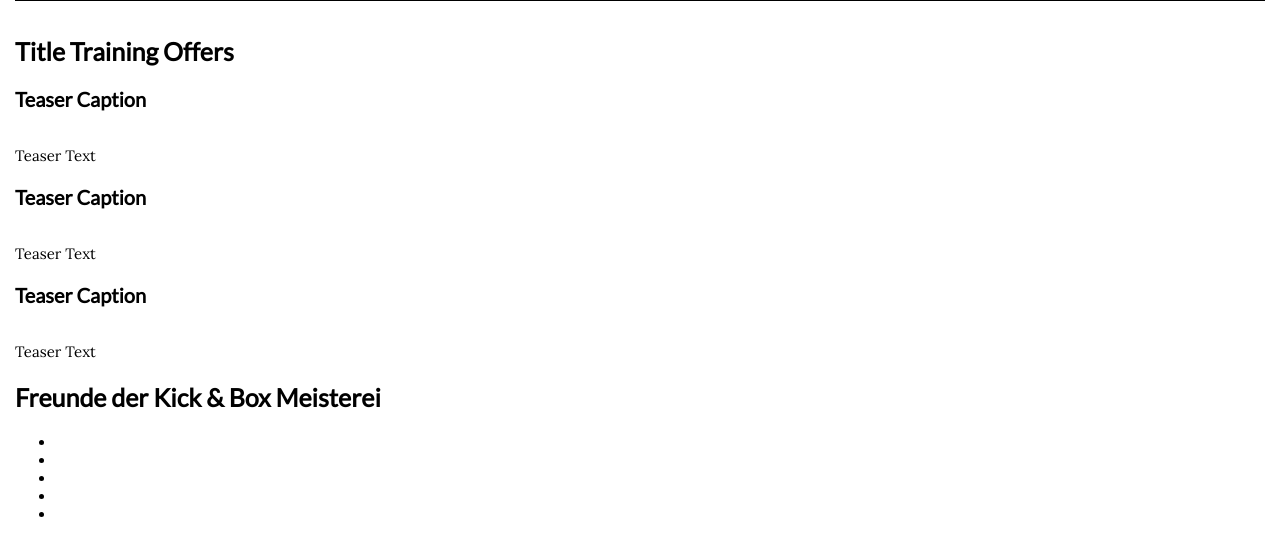
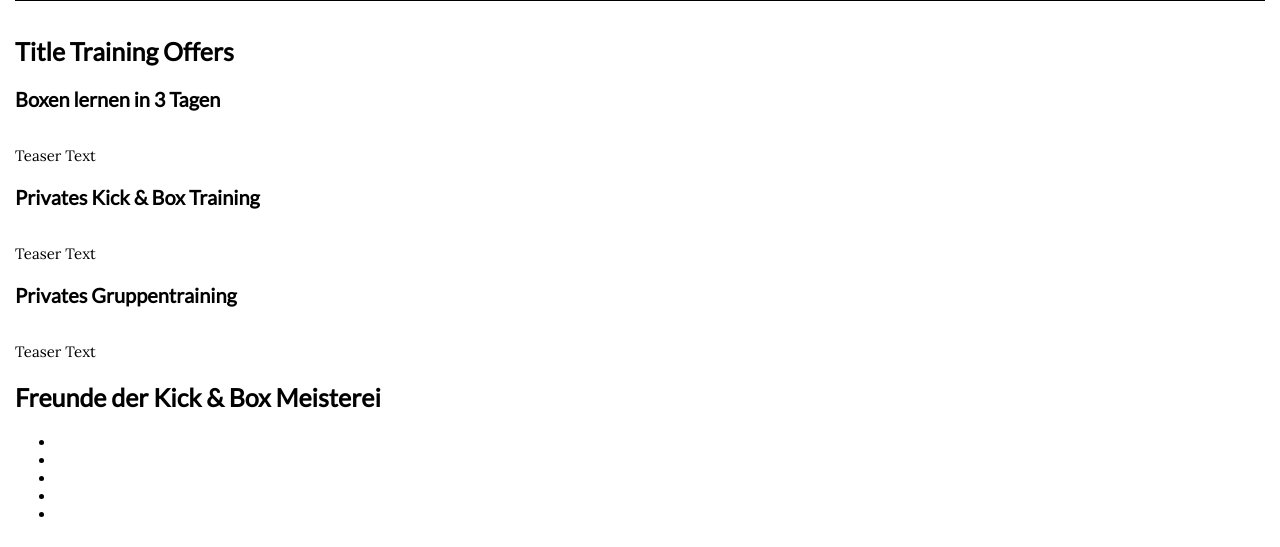
Before and after one commit to YinFromWuHanklan/www.kickundboxmeisterei.de, a PHP site: page / in a window 1280 px wide; the page is wider, and only the part inside the window is pictured. Shown: the part 1515-2062 px from the top of that part. Run offline with PHP 8.4, Linux system fonts and the light colour scheme.

Commit message:
Index Seite

```diff
--- a/index.php
+++ b/index.php
@@ -61,21 +61,21 @@
                 <h2>Title Training Offers</h2>
                 <div class="offer_teaser_big">
                     <div class="teaser_image">
-                        <h3>Teaser Caption</h3>
+                        <h3>Boxen lernen in 3 Tagen</h3>
                         <img src="" alt="" width="" />
                     </div>
                     <p>Teaser Text</p>
                 </div>
                 <div class="offer_teaser_small">
                     <div class="teaser_image">
-                        <h3>Teaser Caption</h3>
+                        <h3>Privates Kick & Box Training</h3>
                         <img src="" alt="" width="" />
                     </div>
                     <p>Teaser Text</p>
                 </div>
                 <div class="offer_teaser_small">
                     <div class="teaser_image">
-                        <h3>Teaser Caption</h3>
+                        <h3>Privates Gruppentraining</h3>
                         <img src="" alt="" width="" />
                     </div>
                     <p>Teaser Text</p>
```
